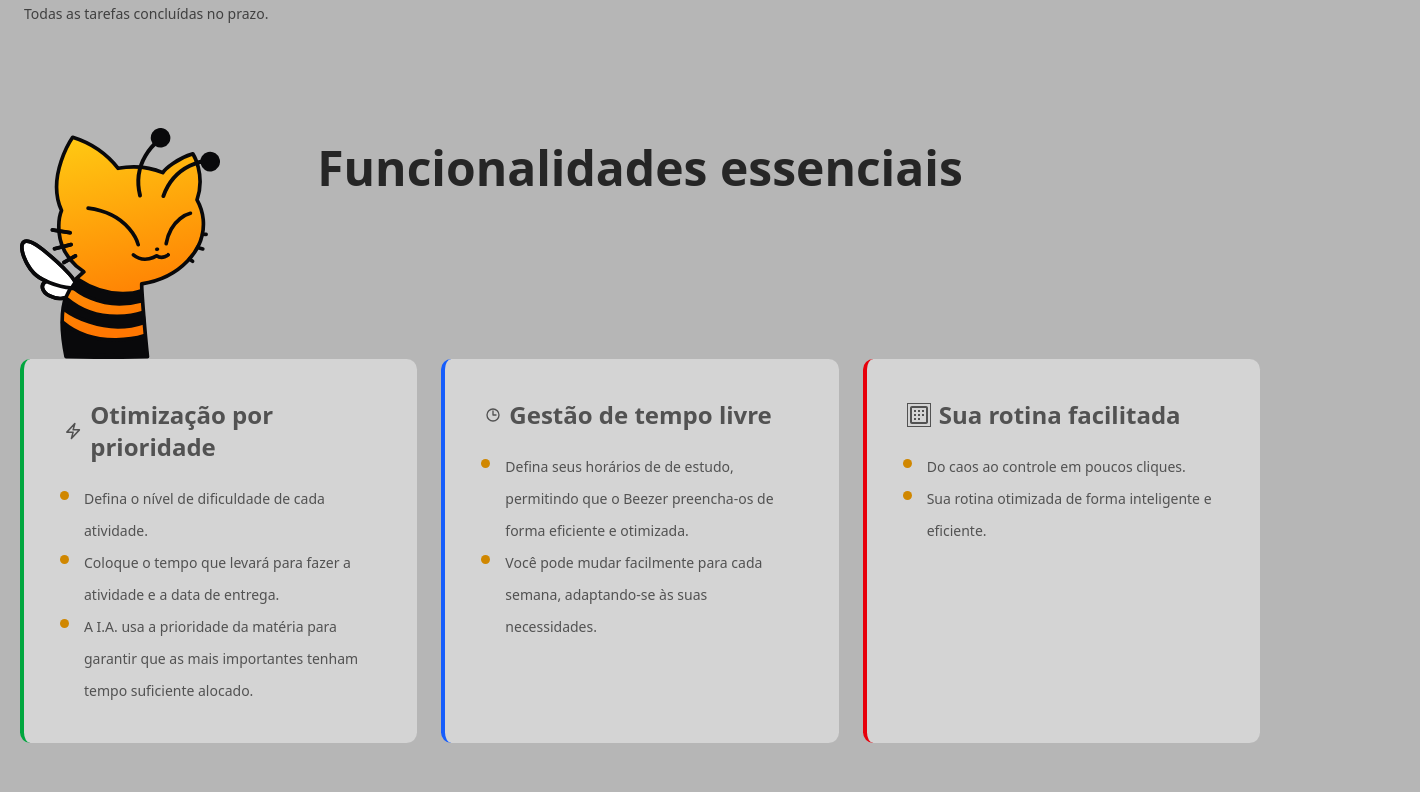
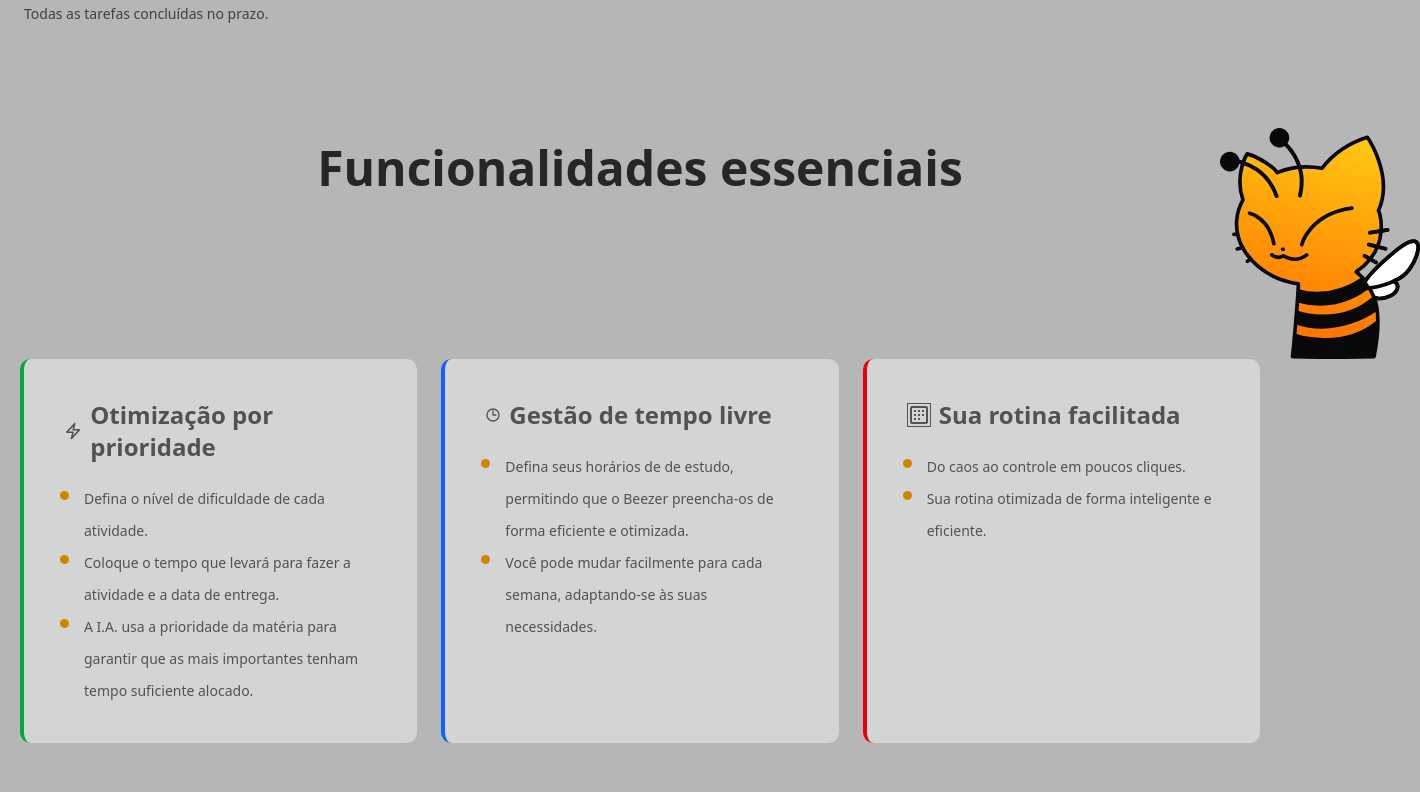
Before and after one commit to ana-borowsky/cronograma-educacional-react, a React app in the folder frontend/: page / in a window 1280 px wide. Shown: the part 1788-2580 px from the top of the page, 1420 px wide, since content can reach past the window. Built offline with nearby package versions, Linux system fonts and the light colour scheme; the HTML template or start-up script is replaced by a standard one.

Commit message:
Muda posição de imagem home

```diff
--- a/frontend/src/pages/Home.jsx
+++ b/frontend/src/pages/Home.jsx
@@ -247,8 +247,9 @@ const Home = () => {
           </h2>
 
           <img
-            src="/assets/gatinho_sentado.svg"
+            src="/assets/gatinho_esq.svg"
             style={{ width: '200px', height: 'auto' }}
+            className="ml-300"
           />
           <div className="grid grid-cols-1 md:grid-cols-3 gap-6 mb-40">
 
```
